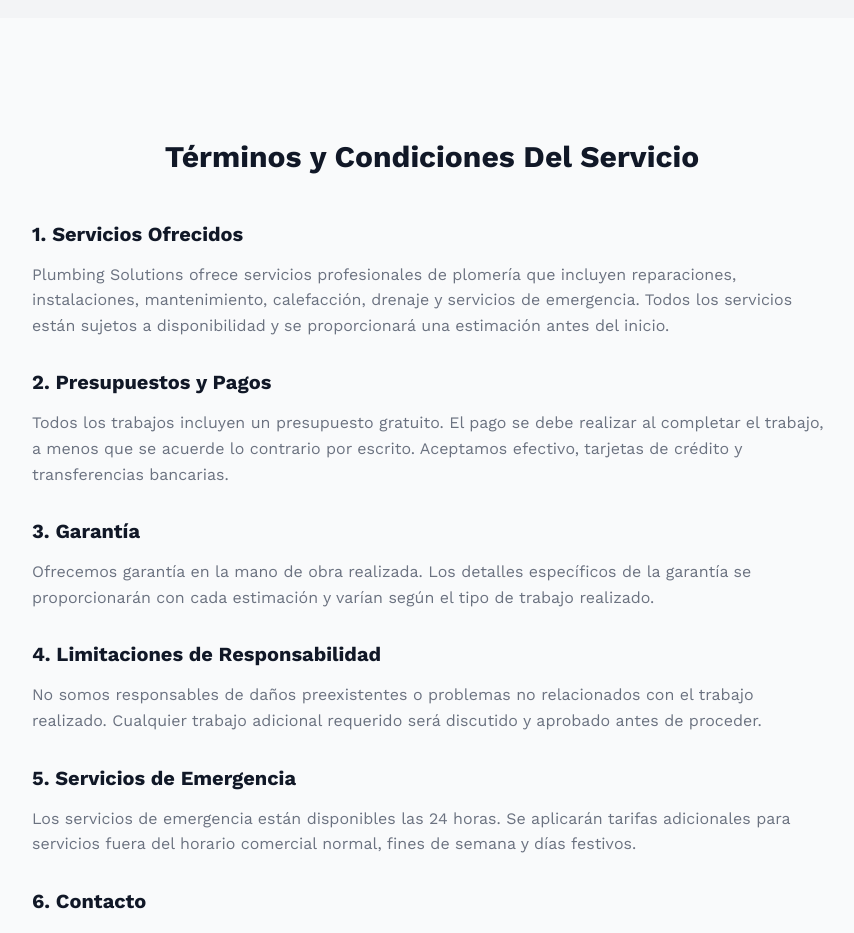
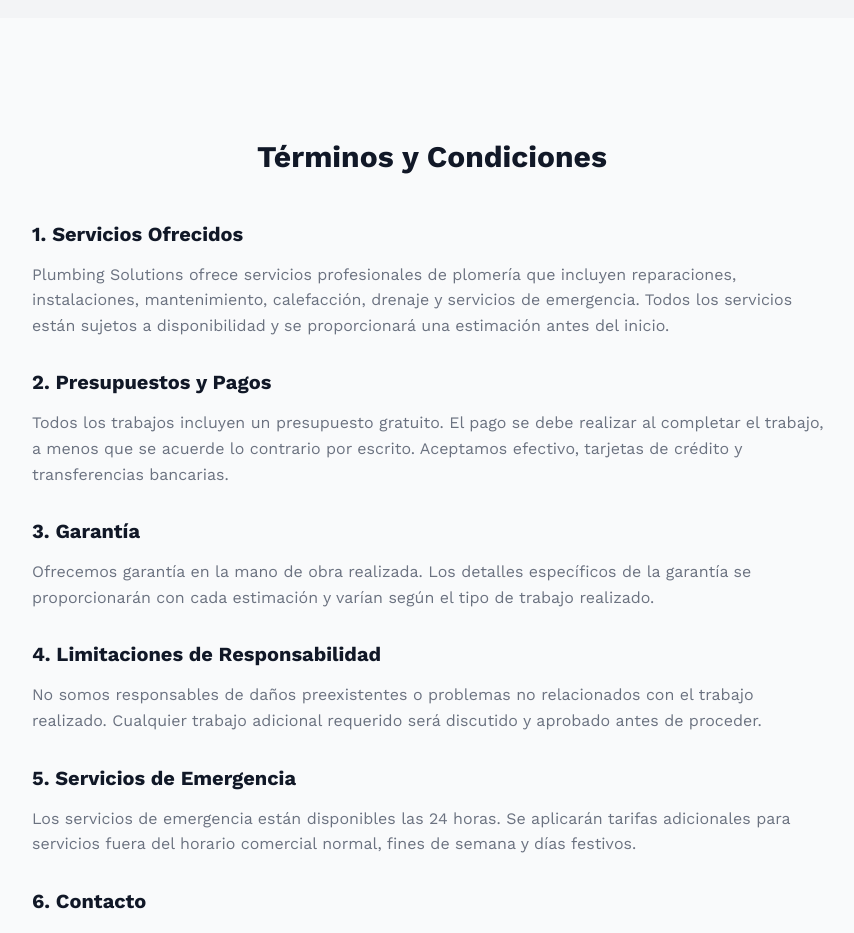
Before and after one commit to alekzrm/Plumbing-proyect, a React (Vite) app in the folder plumbing-proyecto-react/: page / in a window 1280 px wide. Shown: the part 2600-3533 px from the top of the page, without its empty margins (208-1062 px from the left). Built offline with nearby package versions, Linux system fonts and the light colour scheme.

Commit message:
version-1.3.2

```diff
--- a/plumbing-proyecto-react/src/components/Terms.jsx
+++ b/plumbing-proyecto-react/src/components/Terms.jsx
@@ -8,7 +8,7 @@
       style={{ backgroundColor: "#f9fafb" }}
     >
       <div className="section-content">
-        <h2 className="section-title">Términos y Condiciones Del Servicio</h2>
+        <h2 className="section-title">Términos y Condiciones</h2>
         <div style={{ maxWidth: "800px", margin: "0 auto", textAlign: "left" }}>
           <div style={{ marginBottom: "2rem" }}>
             <h3
```
